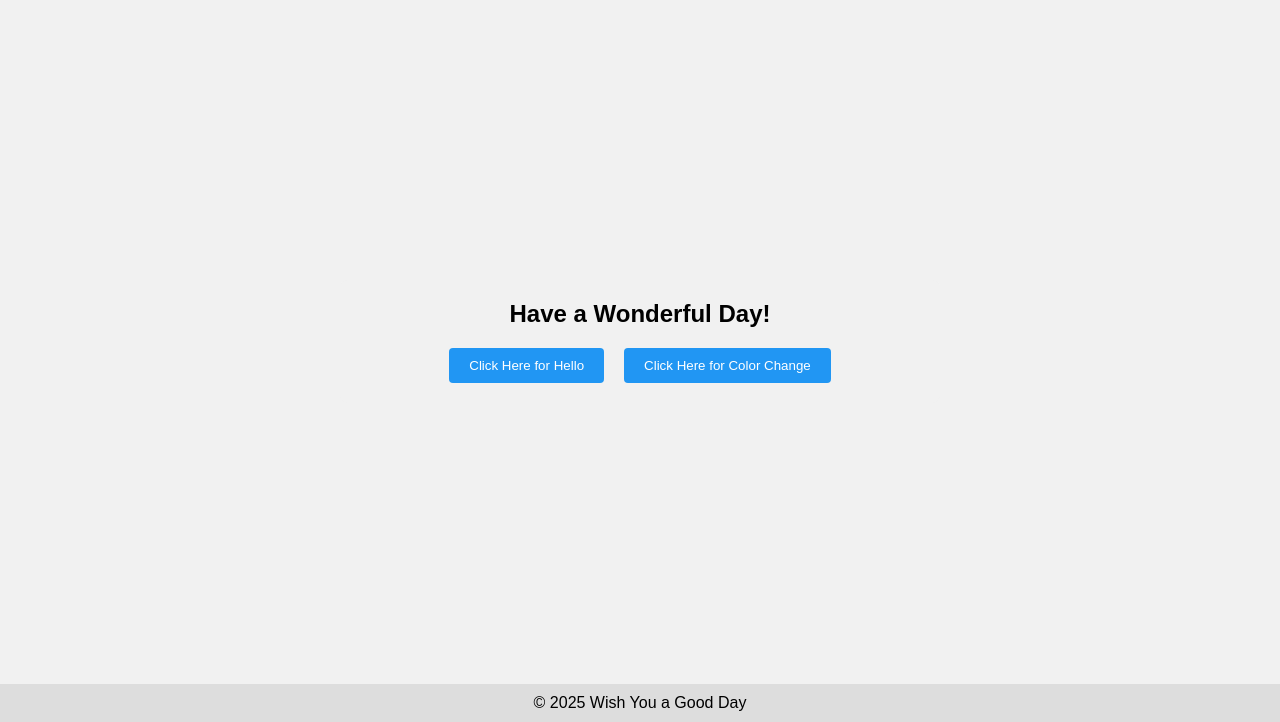
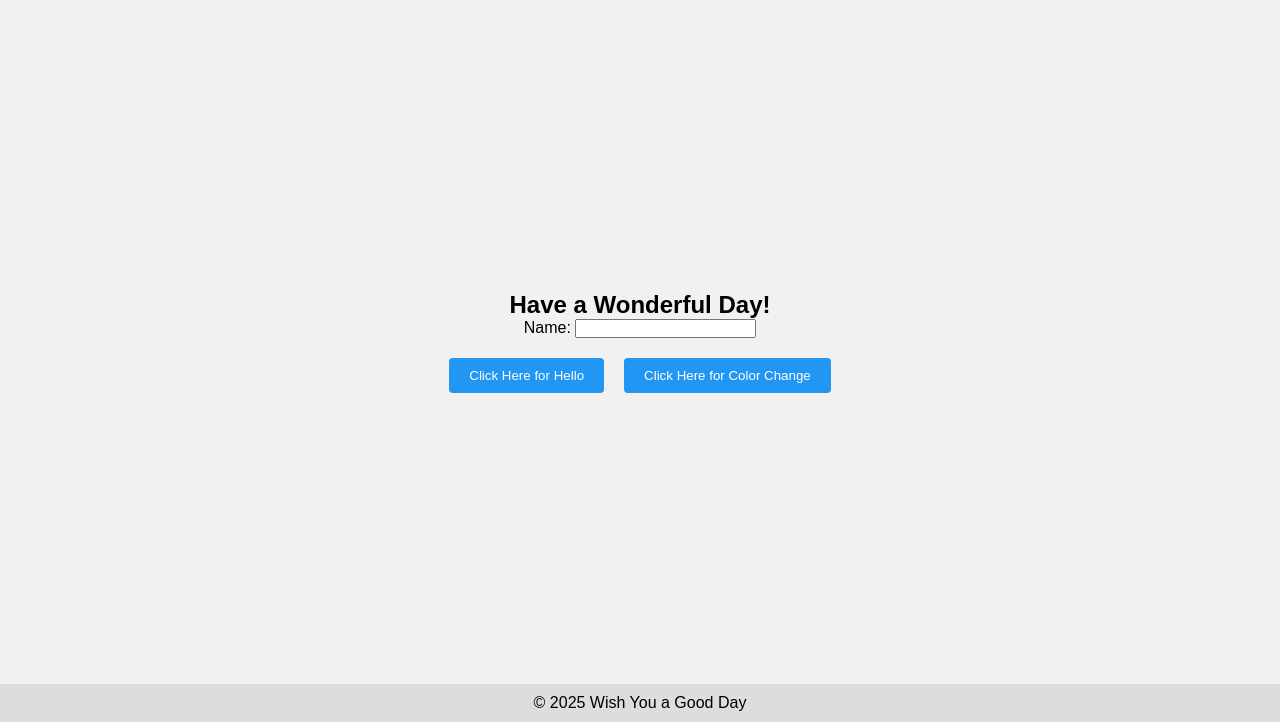
Before and after one commit to JuanSarthou/front-end-showcase, a plain HTML site: page index.html in a window 1280 px wide. Shown: the part 78-800 px from the top of the page. Drawn offline with Linux system fonts and the light colour scheme.

Commit message:
Update index.html

```diff
--- a/index.html
+++ b/index.html
@@ -14,6 +14,10 @@
     <main class="main-content">
       <div class="message-box flex-container">
         <h2 class="greeting">Have a Wonderful Day!</h2>
+        <form>
+            <label>Name:</label>
+            <input type="text" />
+        </form>
         <ul class="actions">
           <li>
             <button id="btnA" class="action-btn">Click Here for Hello</button>
```
